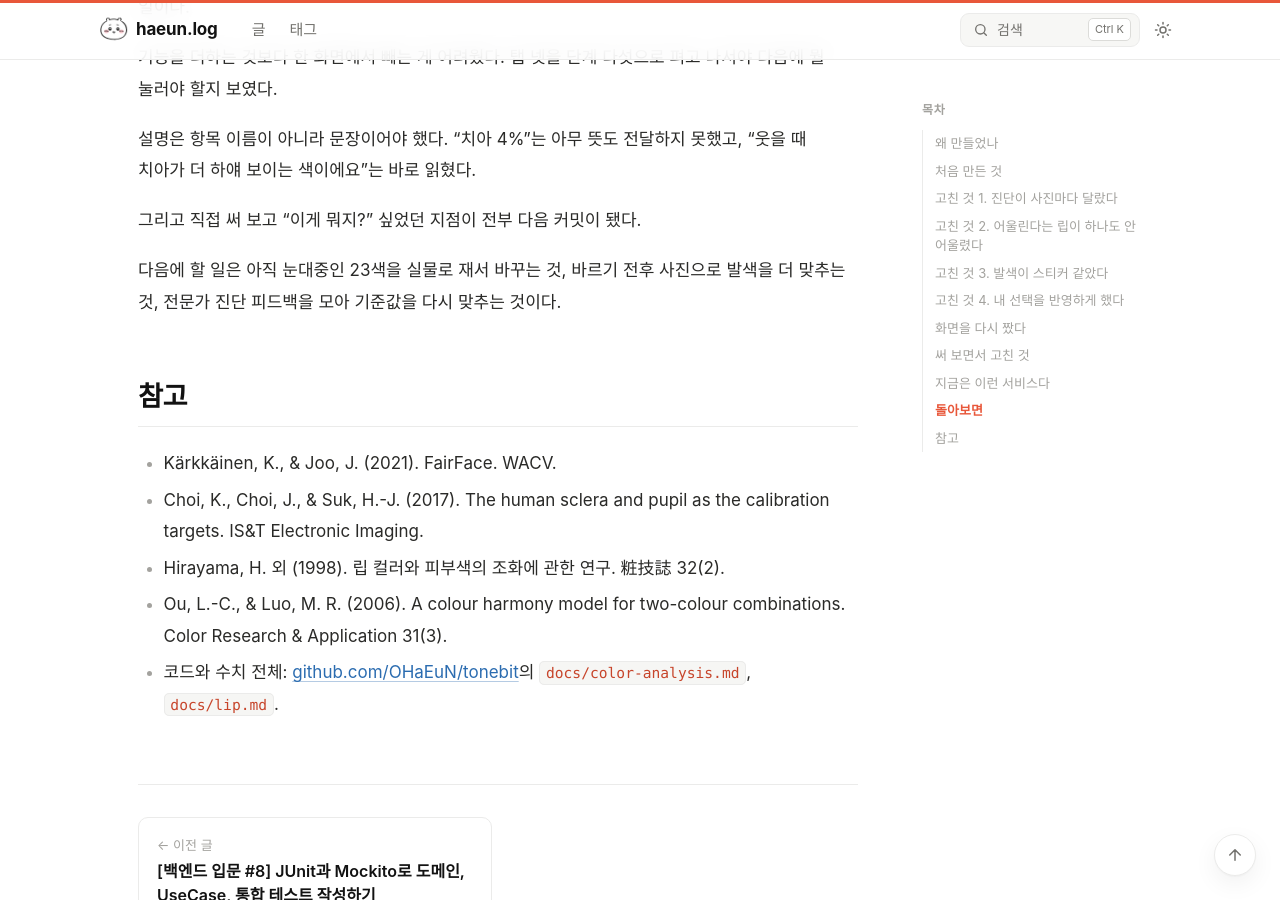
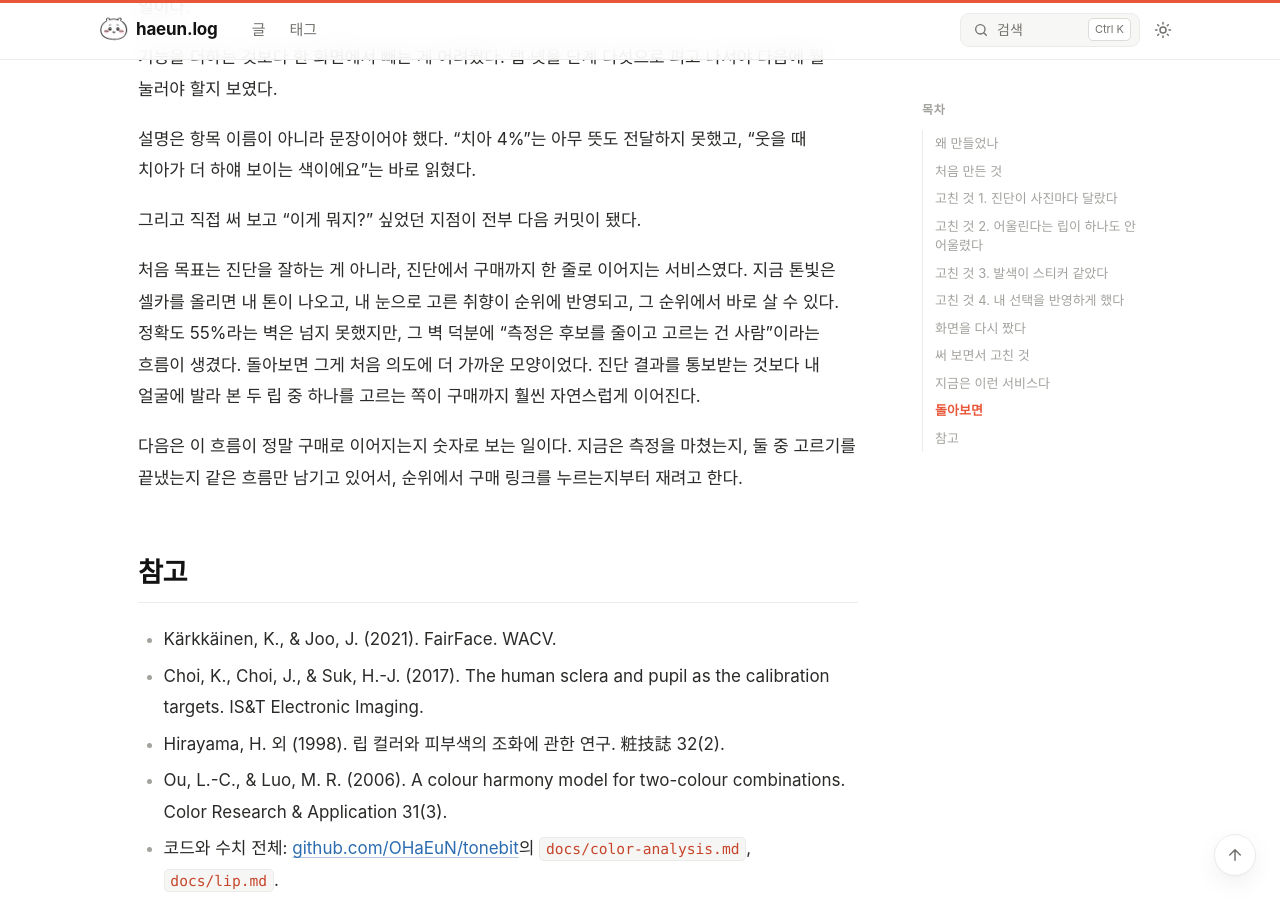
Before and after one commit to OHaEuN/OHaEuN, a Jekyll site: the page built from _posts/2026-11-04-31.md, in a window 1280 px wide and 900 px high, scrolled down 8129 px. Built offline with Jekyll 4.4.1, drawn with Linux system fonts in a browser that asks for light colours; nearby versions of some CDN libraries; some web fonts are replaced.

Commit message:
Post 31: close on the original goal, diagnosis to purchase, instead of an accuracy to-do list

```diff
--- a/_posts/2026-11-04-31.md
+++ b/_posts/2026-11-04-31.md
@@ -124,7 +124,9 @@ description: "셀카 한 장으로 퍼스널 컬러를 가늠하는 서비스를
 
 그리고 직접 써 보고 "이게 뭐지?" 싶었던 지점이 전부 다음 커밋이 됐다.
 
-다음에 할 일은 아직 눈대중인 23색을 실물로 재서 바꾸는 것, 바르기 전후 사진으로 발색을 더 맞추는 것, 전문가 진단 피드백을 모아 기준값을 다시 맞추는 것이다.
+처음 목표는 진단을 잘하는 게 아니라, 진단에서 구매까지 한 줄로 이어지는 서비스였다. 지금 톤빛은 셀카를 올리면 내 톤이 나오고, 내 눈으로 고른 취향이 순위에 반영되고, 그 순위에서 바로 살 수 있다. 정확도 55%라는 벽은 넘지 못했지만, 그 벽 덕분에 "측정은 후보를 줄이고 고르는 건 사람"이라는 흐름이 생겼다. 돌아보면 그게 처음 의도에 더 가까운 모양이었다. 진단 결과를 통보받는 것보다 내 얼굴에 발라 본 두 립 중 하나를 고르는 쪽이 구매까지 훨씬 자연스럽게 이어진다.
+
+다음은 이 흐름이 정말 구매로 이어지는지 숫자로 보는 일이다. 지금은 측정을 마쳤는지, 둘 중 고르기를 끝냈는지 같은 흐름만 남기고 있어서, 순위에서 구매 링크를 누르는지부터 재려고 한다.
 
 ## 참고
 
```
